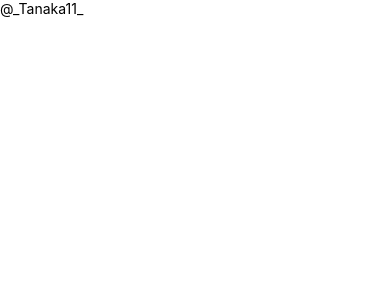
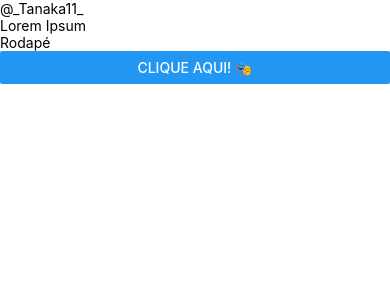
Before and after one commit to tanaka-11/ola-react-native, a React Native app: screen / in a window 390 px wide. Shown: the top 300 px of the page. Built offline with nearby package versions, Linux system fonts and the light colour scheme.

Commit message:
Estrtura Inicial

```diff
--- a/App.js
+++ b/App.js
@@ -1,12 +1,34 @@
-import { StatusBar, Text, View } from "react-native";
+import {
+  Alert,
+  Button,
+  SafeAreaView,
+  StatusBar,
+  Text,
+  View,
+} from "react-native";
 
 export default function App() {
+  const click = () => {
+    Alert.alert("🥶", "Lorem Ipsum");
+  };
+
   return (
     <>
       <StatusBar barStyle="default" />
-      <View>
-        <Text>@_Tanaka11_</Text>
-      </View>
+      <SafeAreaView>
+        <View>
+          <Text>@_Tanaka11_</Text>
+        </View>
+
+        <View>
+          <Text>Lorem Ipsum</Text>
+        </View>
+
+        <View>
+          <Text>Rodapé</Text>
+          <Button title="Clique Aqui! 🎭" onPress={click} />
+        </View>
+      </SafeAreaView>
     </>
   );
 }
```
